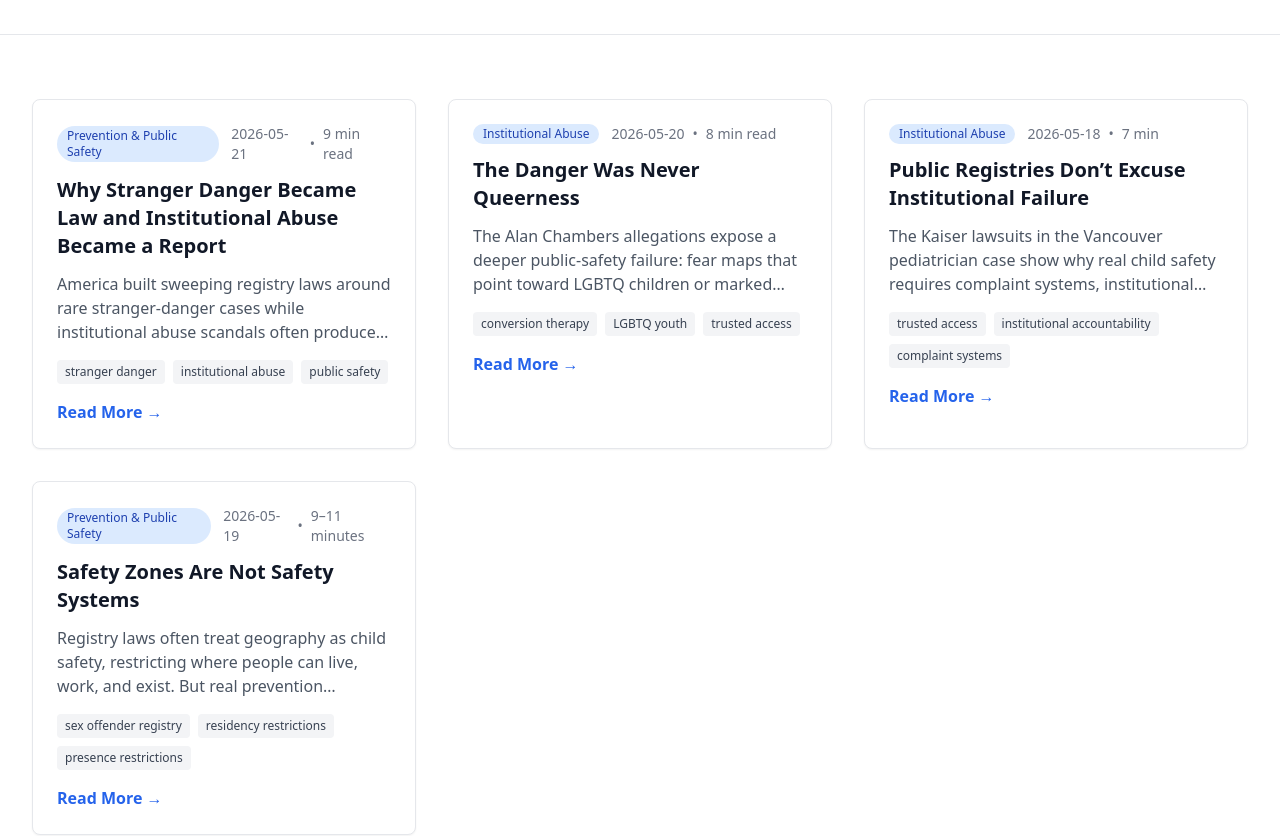
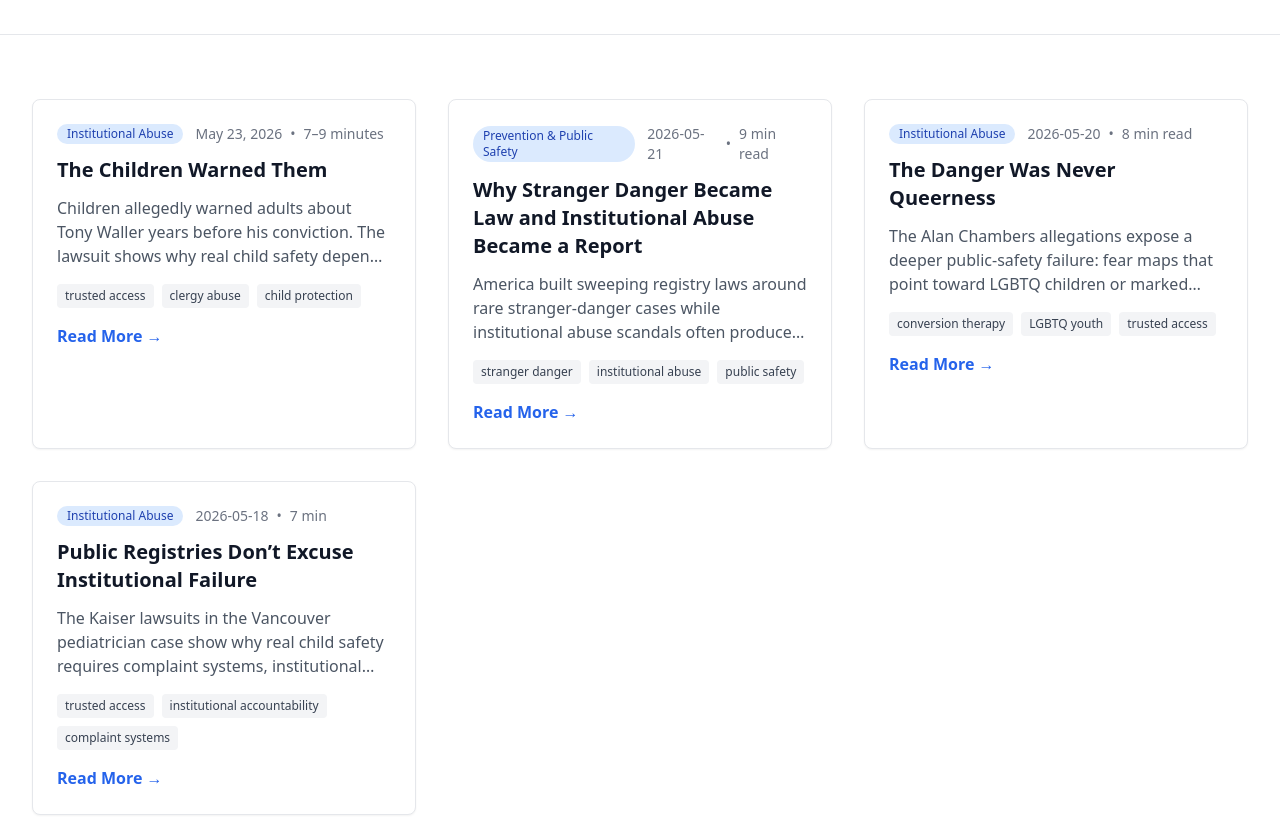
Before and after one commit to projectsolarrecon/Solar, a React (Vite) app: page /blog in a window 1280 px wide. Shown: the part 1720-2556 px from the top of the page. Built offline with nearby package versions, Linux system fonts and the light colour scheme.

Commit message:
Update blogPosts.ts

```diff
--- a/src/data/blogPosts.ts
+++ b/src/data/blogPosts.ts
@@ -12,6 +12,30 @@ export interface BlogPost {
 
 export const allBlogPosts: BlogPost[] = [
   // Insert this object at the TOP of the exported array (newest-first):
+{
+  id: "the-children-warned-them",
+  title: "The Children Warned Them",
+  excerpt:
+    "Children allegedly warned adults about Tony Waller years before his conviction. The lawsuit shows why real child safety depends on institutional accountability, not maps, lists, and stranger-danger politics.",
+  author: "The SOLAR Project",
+  date: "May 23, 2026",
+  readTime: "7–9 minutes",
+  category: "Institutional Abuse",
+  tags: [
+    "trusted access",
+    "clergy abuse",
+    "child protection",
+    "mandatory reporting",
+    "institutional shielding",
+    "prevention",
+    "Accountability Watch",
+    "Assemblies of God",
+    "Arkansas",
+    "stranger danger myth",
+    "registry mythology",
+  ],
+  path: "/blog/the-children-warned-them",
+},
 {
   id: "why-stranger-danger-became-law-and-institutional-abuse-became-a-report",
   title: "Why Stranger Danger Became Law and Institutional Abuse Became a Report",
```
